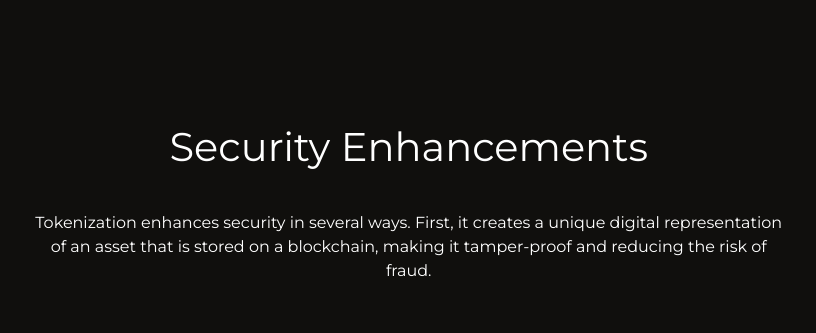
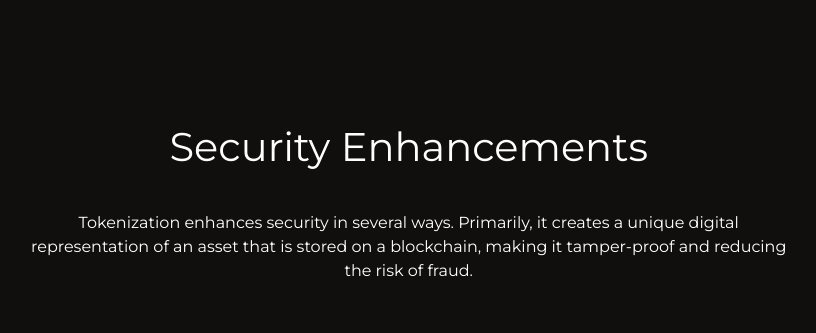
Before and after one commit to njiti/Wealthium, a website: page frontend/index.html in a window 1280 px wide. Shown: the part 2513-2846 px from the top of the page, without its empty margins (343-1159 px from the left). Drawn offline with nearby package versions, Linux system fonts and the light colour scheme.

```diff
--- a/frontend/index.html
+++ b/frontend/index.html
@@ -137,7 +137,7 @@
 
     <div class="container">
     <h1 style="font-family: 'Montserrat', sans-serif; color: white; text-align: center; margin-top: 70px; margin-bottom: 40px;">Security Enhancements</h1>
-    <p>Tokenization enhances security in several ways. First, it creates a unique digital representation of an asset that is stored on a blockchain, making it tamper-proof and reducing the risk of fraud.</p>
+    <p>Tokenization enhances security in several ways. Primarily, it creates a unique digital representation of an asset that is stored on a blockchain, making it tamper-proof and reducing the risk of fraud.</p>
   </div>
   <body>
     <div class="split-image-container">
```
